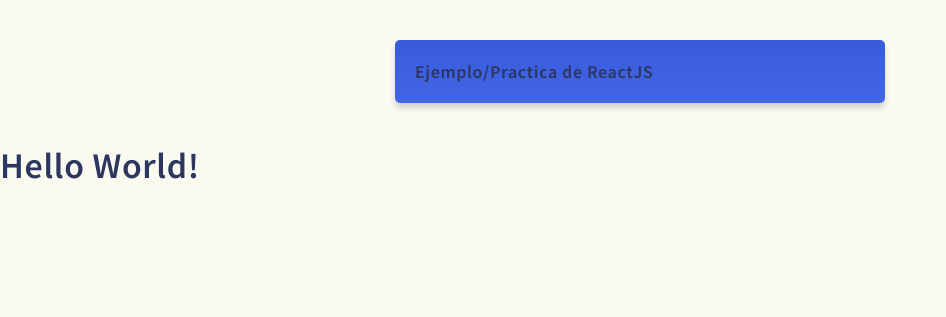
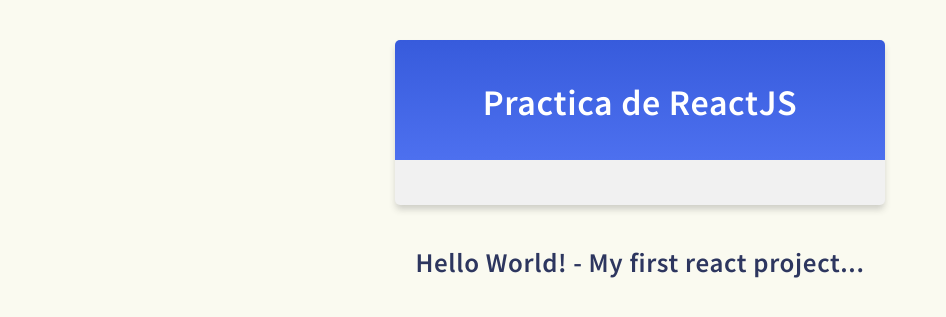
Before and after one commit to cnbarua/mytennisclub, a Django app: page /react/ in a window 1280 px wide. Shown: the top 317 px of the page, without its empty margins (0-946 px from the left). Run offline with Django 5.2, Linux system fonts and the light colour scheme; some libraries are stand-ins or nearby versions.

Commit message:
Final updating tennis club

```diff
--- a/my_tennis_club/members/templates/react.html
+++ b/my_tennis_club/members/templates/react.html
@@ -6,20 +6,19 @@
     <script src="https://unpkg.com/react-dom@18/umd/react-dom.development.js" crossorigin></script>
     <script src="https://unpkg.com/@babel/standalone/babel.min.js"></script>
     <link rel="stylesheet" href="{% static 'base.css' %}">
-</head>
-  <body>
-<div class="mycard">Ejemplo/Practica de ReactJS</div>
-    <div id="mydiv"></div>
-
     <script type="text/babel">
       function Hello() {
-        return <h1>Hello World!</h1>;
+        return <h2 align="center">Hello World! - My first react project...</h2>;
       }
 
       const container = document.getElementById('mydiv');
       const root = ReactDOM.createRoot(container);
       root.render(<Hello />)
     </script>
-
+  </head>
+  <title>React Example</title>
+  <body>
+    <div class="mycard"><h1>Practica de ReactJS</h1></div>
+    <div id="mydiv"></div>
   </body>
 </html>
```
